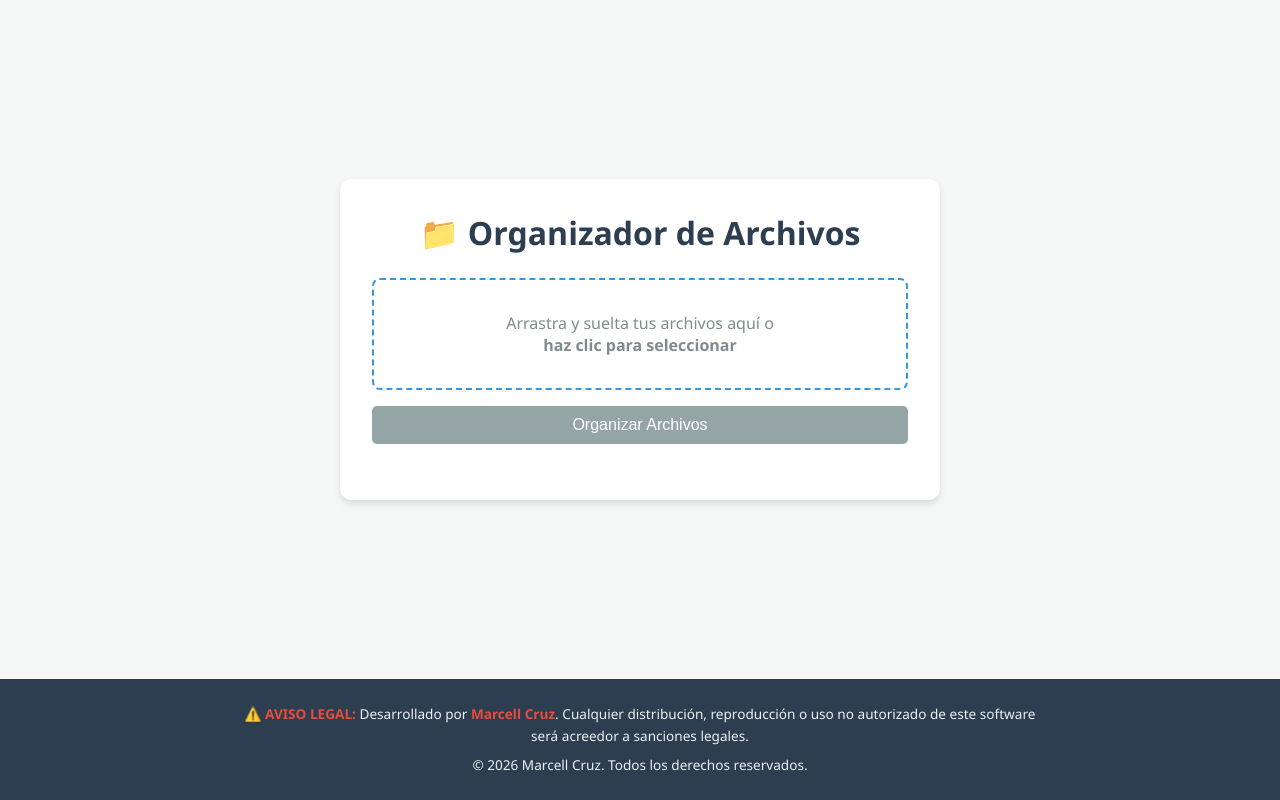
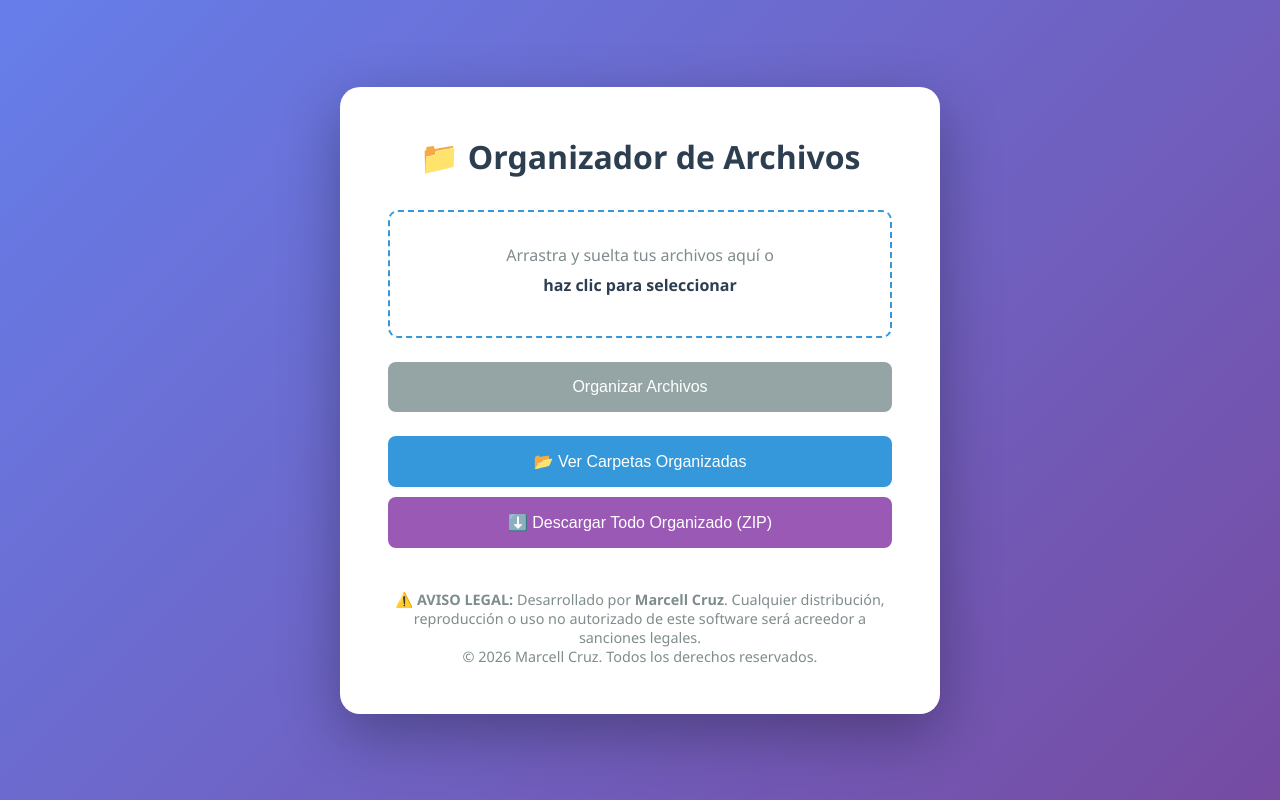
Before and after one commit to marcellcruzr/organizador-archivos, a Flask app: page / in a window 1280 px wide. Run offline with Flask 3, Linux system fonts and the light colour scheme.

Commit message:
Refactor index.html for improved layout and functionality
Refactor HTML structure and styles for better layout and user experience. Update button states and event handling for file uploads.

```diff
--- a/templates/index.html
+++ b/templates/index.html
@@ -5,187 +5,340 @@
     <meta name="viewport" content="width=device-width, initial-scale=1.0">
     <title>Organizador de Archivos</title>
     <style>
-        * { margin: 0; padding: 0; box-sizing: border-box; }
+        * {
+            margin: 0;
+            padding: 0;
+            box-sizing: border-box;
+        }
+
         body {
             font-family: 'Segoe UI', Tahoma, Geneva, Verdana, sans-serif;
-            background-color: #f4f7f6;
-            color: #333;
+            background: linear-gradient(135deg, #667eea 0%, #764ba2 100%);
+            min-height: 100vh;
             display: flex;
             flex-direction: column;
-            min-height: 100vh;
+            align-items: center;
+            justify-content: center;
+            padding: 2rem;
         }
-        .main-content {
-            flex: 1;
-            display: flex;
-            justify-content: center;
-            align-items: center;
-            padding: 20px;
-        }
+
         .container {
             background: white;
-            padding: 2rem;
-            border-radius: 12px;
-            box-shadow: 0 4px 6px rgba(0,0,0,0.1);
+            border-radius: 20px;
+            padding: 3rem;
+            box-shadow: 0 20px 60px rgba(0, 0, 0, 0.3);
+            max-width: 600px;
             width: 100%;
-            max-width: 600px;
         }
-        h1 { text-align: center; color: #2c3e50; margin-bottom: 1.5rem; }
-        .drop-zone {
+
+        h1 {
+            color: #2c3e50;
+            text-align: center;
+            margin-bottom: 2rem;
+            font-size: 2rem;
+        }
+
+        .upload-area {
             border: 2px dashed #3498db;
-            border-radius: 8px;
+            border-radius: 10px;
             padding: 2rem;
             text-align: center;
+            margin-bottom: 1.5rem;
             cursor: pointer;
-            transition: background 0.3s;
-            margin-bottom: 1rem;
+            transition: all 0.3s ease;
         }
-        .drop-zone.hover { background-color: #e8f4f8; }
-        .drop-zone p { margin: 0; color: #7f8c8d; }
-        input[type="file"] { display: none; }
+
+        .upload-area:hover {
+            background: #ecf0f1;
+            border-color: #2980b9;
+        }
+
+        .upload-area p {
+            color: #7f8c8d;
+            margin-bottom: 0.5rem;
+        }
+
+        .upload-area .highlight {
+            color: #2c3e50;
+            font-weight: bold;
+        }
+
+        #fileInput {
+            display: none;
+        }
+
         .btn {
-            background-color: #2ecc71;
+            background: #3498db;
             color: white;
             border: none;
-            padding: 10px 20px;
-            border-radius: 5px;
+            padding: 1rem 2rem;
+            border-radius: 8px;
             cursor: pointer;
             font-size: 1rem;
             width: 100%;
-            transition: background 0.3s;
+            transition: all 0.3s ease;
         }
-        .btn:hover { background-color: #27ae60; }
-        .btn:disabled { background-color: #95a5a6; cursor: not-allowed; }
-        #results { margin-top: 1.5rem; }
-        .result-item {
+
+        .btn:hover {
+            background: #2980b9;
+            transform: translateY(-2px);
+        }
+
+        .btn:active {
+            transform: translateY(0);
+        }
+
+        .btn:disabled {
+            background: #95a5a6;
+            cursor: not-allowed;
+            transform: none;
+        }
+
+        #results {
+            margin-top: 2rem;
+            padding: 1rem;
             background: #ecf0f1;
-            padding: 10px;
-            margin-bottom: 8px;
+            border-radius: 8px;
+            display: none;
+        }
+
+        #results.show {
+            display: block;
+        }
+
+        .file-item {
+            background: white;
+            padding: 1rem;
+            margin-bottom: 0.5rem;
             border-radius: 5px;
             display: flex;
             justify-content: space-between;
             align-items: center;
+        }
+
+        .file-name {
+            color: #2c3e50;
+            word-break: break-all;
+        }
+
+        .file-type {
+            background: #3498db;
+            color: white;
+            padding: 0.3rem 0.8rem;
+            border-radius: 20px;
+            font-size: 0.85rem;
+        }
+
+        .footer {
+            margin-top: 2rem;
+            text-align: center;
+            color: #7f8c8d;
             font-size: 0.9rem;
         }
-        .folder-badge {
+
+        .estructura-carpetas {
+            margin-top: 1rem;
+            display: none;
+        }
+
+        .estructura-carpetas.show {
+            display: block;
+        }
+
+        .carpeta-item {
+            background: #ecf0f1;
+            padding: 1rem;
+            margin-bottom: 1rem;
+            border-radius: 8px;
+        }
+
+        .carpeta-item h4 {
+            color: #2c3e50;
+            margin-bottom: 0.5rem;
+        }
+
+        .carpeta-item ul {
+            list-style: none;
+            padding-left: 0;
+        }
+
+        .carpeta-item li {
+            padding: 5px 0;
+            color: #34495e;
+        }
+
+        .action-buttons {
+            margin-top: 1.5rem;
+            text-align: center;
+        }
+
+        .action-buttons .btn {
+            margin-bottom: 10px;
+        }
+
+        .btn-ver {
             background: #3498db;
-            color: white;
-            padding: 2px 8px;
-            border-radius: 12px;
-            font-size: 0.8rem;
         }
-        footer {
-            background-color: #2c3e50;
-            color: #ecf0f1;
-            text-align: center;
-            padding: 1.5rem;
-            margin-top: auto;
+
+        .btn-descargar {
+            background: #9b59b6;
         }
-        .disclaimer {
-            font-size: 0.85rem;
-            line-height: 1.6;
-            max-width: 800px;
-            margin: 0 auto;
+
+        .btn-ver:hover {
+            background: #2980b9;
         }
-        .disclaimer strong { color: #e74c3c; }
+
+        .btn-descargar:hover {
+            background: #8e44ad;
+        }
     </style>
 </head>
 <body>
-
-<div class="main-content">
     <div class="container">
         <h1>📁 Organizador de Archivos</h1>
 
-        <form id="uploadForm">
-            <div class="drop-zone" id="dropZone">
-                <p>Arrastra y suelta tus archivos aquí o <br><strong>haz clic para seleccionar</strong></p>
-                <input type="file" id="fileInput" name="files" multiple>
+        <div class="upload-area" onclick="document.getElementById('fileInput').click()">
+            <p>Arrastra y suelta tus archivos aquí o</p>
+            <p class="highlight">haz clic para seleccionar</p>
         </div>
-            <button type="submit" class="btn" id="submitBtn" disabled>Organizar Archivos</button>
-        </form>
+
+        <input type="file" id="fileInput" multiple accept=".txt,.doc,.docx,.pdf,.jpg,.jpeg,.png,.gif,.mp4,.avi,.mp3,.wav,.zip,.rar">
+
+        <button class="btn" id="organizarBtn" onclick="organizarArchivos()" disabled>
+            Organizar Archivos
+        </button>
+
+        <div class="action-buttons">
+            <button class="btn btn-ver" onclick="verCarpetas()">
+                📂 Ver Carpetas Organizadas
+            </button>
+            <button class="btn btn-descargar" onclick="descargarZIP()">
+                ⬇️ Descargar Todo Organizado (ZIP)
+            </button>
+        </div>
+
+        <div id="estructura-carpetas" class="estructura-carpetas">
+            <h3 style="color: #2c3e50; margin-bottom: 1rem;">📂 Estructura de Carpetas</h3>
+            <div id="contenido-carpetas"></div>
+        </div>
 
         <div id="results"></div>
+
+        <div class="footer">
+            <p>⚠️ <strong>AVISO LEGAL:</strong> Desarrollado por <strong>Marcell Cruz</strong>. Cualquier distribución, reproducción o uso no autorizado de este software será acreedor a sanciones legales.</p>
+            <p>© 2026 Marcell Cruz. Todos los derechos reservados.</p>
         </div>
     </div>
 
-<footer>
-    <div class="disclaimer">
-        <p><strong>⚠️ AVISO LEGAL:</strong> Desarrollado por <strong>Marcell Cruz</strong>.
-        Cualquier distribución, reproducción o uso no autorizado de este software será acreedor a sanciones legales.</p>
-        <p style="margin-top: 0.5rem;">© 2026 Marcell Cruz. Todos los derechos reservados.</p>
-    </div>
-</footer>
+    <script>
+        const fileInput = document.getElementById('fileInput');
+        const organizarBtn = document.getElementById('organizarBtn');
+        const results = document.getElementById('results');
 
-<script>
-    const dropZone = document.getElementById('dropZone');
-    const fileInput = document.getElementById('fileInput');
-    const submitBtn = document.getElementById('submitBtn');
-    const uploadForm = document.getElementById('uploadForm');
-    const resultsDiv = document.getElementById('results');
-
-    dropZone.addEventListener('click', () => fileInput.click());
-
-    dropZone.addEventListener('dragover', (e) => {
-        e.preventDefault();
-        dropZone.classList.add('hover');
+        fileInput.addEventListener('change', function() {
+            if (this.files.length > 0) {
+                organizarBtn.disabled = false;
+            } else {
+                organizarBtn.disabled = true;
+            }
         });
 
-    dropZone.addEventListener('dragleave', () => {
-        dropZone.classList.remove('hover');
-    });
-
-    dropZone.addEventListener('drop', (e) => {
-        e.preventDefault();
-        dropZone.classList.remove('hover');
-        fileInput.files = e.dataTransfer.files;
-        updateButtonState();
-    });
-
-    fileInput.addEventListener('change', updateButtonState);
-
-    function updateButtonState() {
-        submitBtn.disabled = fileInput.files.length === 0;
+        async function organizarArchivos() {
+            const files = fileInput.files;
+            if (files.length === 0) {
+                alert('Por favor selecciona al menos un archivo');
+                return;
             }
 
-    uploadForm.addEventListener('submit', async (e) => {
-        e.preventDefault();
             const formData = new FormData();
-
-        for (let i = 0; i < fileInput.files.length; i++) {
-            formData.append('files', fileInput.files[i]);
+            for (let i = 0; i < files.length; i++) {
+                formData.append('archivos', files[i]);
             }
 
-        submitBtn.textContent = 'Procesando...';
-        submitBtn.disabled = true;
-        resultsDiv.innerHTML = '';
+            organizarBtn.disabled = true;
+            organizarBtn.textContent = 'Organizando...';
 
             try {
-            const response = await fetch('/upload', {
+                const response = await fetch('/organizar', {
                     method: 'POST',
                     body: formData
                 });
+
                 const data = await response.json();
 
-            if (data.success) {
-                data.files.forEach(file => {
-                    const item = document.createElement('div');
-                    item.className = 'result-item';
-                    item.innerHTML = `
-                        <span>${file.original}</span>
-                        <span class="folder-badge">${file.folder}</span>
-                    `;
-                    resultsDiv.appendChild(item);
-                });
+                if (response.ok) {
+                    mostrarResultados(data.archivos);
                     fileInput.value = '';
-                updateButtonState();
+                    organizarBtn.disabled = true;
+                } else {
+                    alert(data.error || 'Error al organizar los archivos');
                 }
             } catch (error) {
-            resultsDiv.innerHTML = '<p style="color:red;">Error al subir los archivos.</p>';
+                alert('Error de conexión: ' + error.message);
             } finally {
-            submitBtn.textContent = 'Organizar Archivos';
-            updateButtonState();
+                organizarBtn.disabled = false;
+                organizarBtn.textContent = 'Organizar Archivos';
             }
-    });
+        }
+
+        function mostrarResultados(archivos) {
+            results.innerHTML = '';
+
+            if (archivos.length === 0) {
+                results.innerHTML = '<p style="text-align: center; color: #7f8c8d;">No se organizaron archivos</p>';
+                results.classList.add('show');
+                return;
+            }
+
+            let html = '<h3 style="color: #2c3e50; margin-bottom: 1rem;">✅ Archivos Organizados</h3>';
+
+            for (const archivo of archivos) {
+                html += `
+                    <div class="file-item">
+                        <span class="file-name">${archivo.nombre_original}</span>
+                        <span class="file-type">${archivo.tipo}</span>
+                    </div>
+                `;
+            }
+
+            results.innerHTML = html;
+            results.classList.add('show');
+        }
+
+        async function verCarpetas() {
+            try {
+                const response = await fetch('/ver-carpetas');
+                const carpetas = await response.json();
+
+                const divEstructura = document.getElementById('estructura-carpetas');
+                const contenido = document.getElementById('contenido-carpetas');
+
+                if (Object.keys(carpetas).length === 0) {
+                    contenido.innerHTML = '<p style="text-align: center; color: #7f8c8d;">No hay archivos organizados aún</p>';
+                } else {
+                    let html = '';
+                    for (const [nombre, archivos] of Object.entries(carpetas)) {
+                        html += `
+                            <div class="carpeta-item">
+                                <h4>📁 ${nombre}</h4>
+                                <ul>
+                                    ${archivos.map(archivo => `<li>📄 ${archivo}</li>`).join('')}
+                                </ul>
+                            </div>
+                        `;
+                    }
+                    contenido.innerHTML = html;
+                }
+
+                divEstructura.classList.add('show');
+            } catch (error) {
+                alert('Error al cargar las carpetas: ' + error.message);
+            }
+        }
+
+        function descargarZIP() {
+            window.location.href = '/descargar-organizado';
+        }
     </script>
-
 </body>
 </html>
```
Lines whose indentation alone changed are shown as unchanged.
